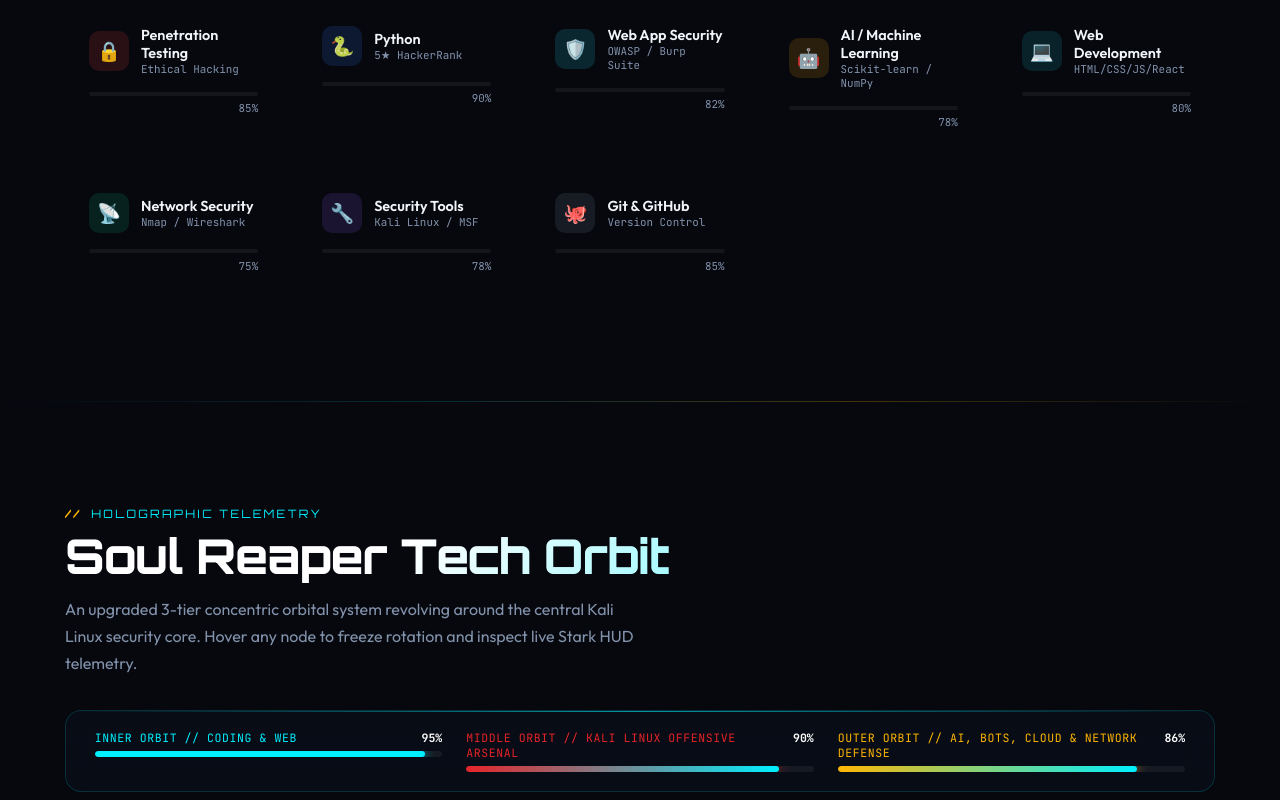
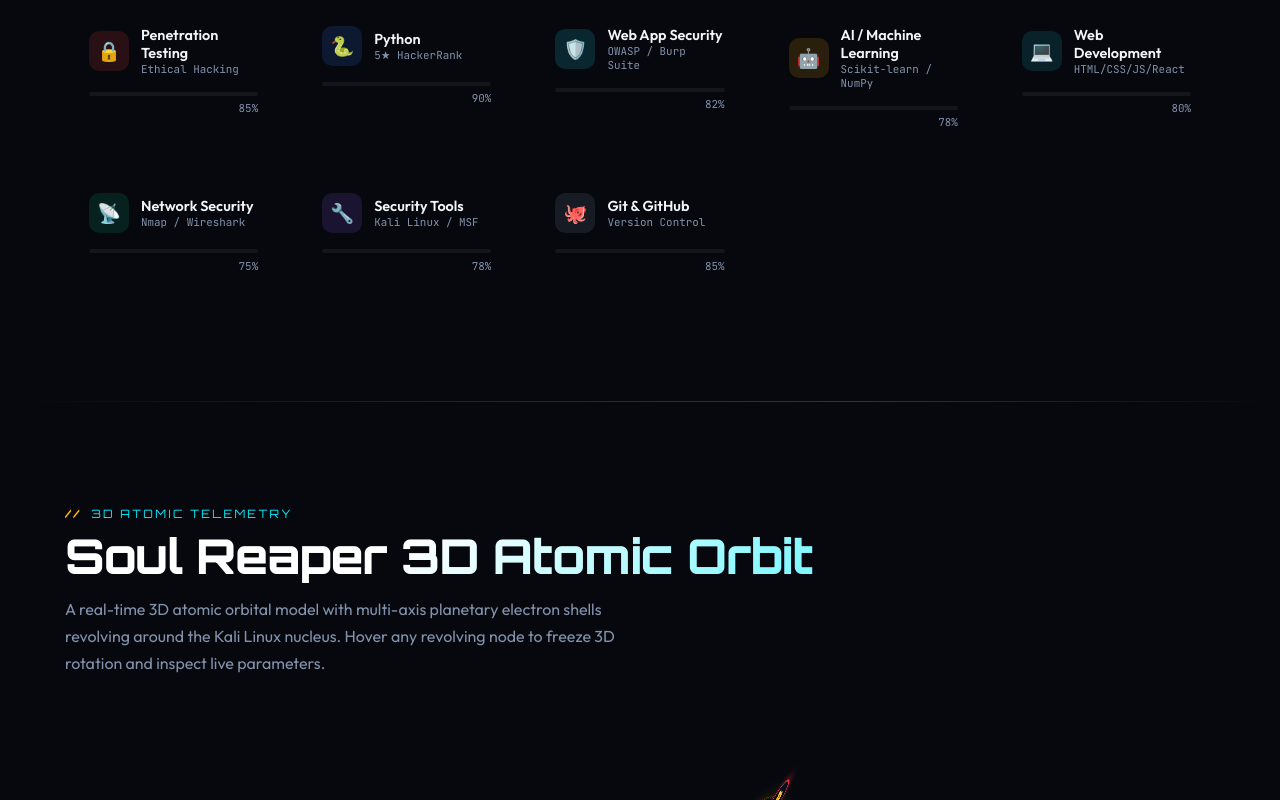
Before and after one commit to Sathvikpolipati/-Sathvik-Portfolio, a React (Vite) app: page / in a window 1280 px wide. Shown: the part 2000-2800 px from the top of the page. Built offline with nearby package versions, Linux system fonts and the light colour scheme.

Commit message:
Implement true 3D Atomic Orbit system with multi-axis tilted orbital planes (like electrons revolving in an atom) around Kali Linux nucleus core with live Stark HUD inspection

```diff
--- a/src/sections/TechOrbit.jsx
+++ b/src/sections/TechOrbit.jsx
@@ -1,124 +1,57 @@
-import { useState } from 'react';
+import { useState, useEffect } from 'react';
 import { RevealDiv } from '../components/RevealDiv';
 
-const ORBITS = [
+const ATOM_RINGS = [
   {
-    tier: 'INNER ORBIT // CODING & WEB',
-    radius: 115,
-    duration: 16,
+    name: 'RING 01 // CODING & WEB NUCLEUS',
+    tilt: 'rotateX(72deg) rotateY(0deg)',
+    duration: 14,
     color: '#00f0ff',
-    progress: 95,
+    radius: 200,
     items: [
-      { name: 'Python', icon: '🐍', spec: 'Primary language for offensive security tools, Scapy scripts & ML pipelines', level: '96%', deg: 0, color: '#00f0ff', category: 'Core Language' },
-      { name: 'React.js', icon: '⚛️', spec: 'Interactive reactive UI, modern component frameworks & dynamic state', level: '88%', deg: 60, color: '#00d8ff', category: 'Frontend Architecture' },
-      { name: 'Bash Shell', icon: '💻', spec: 'Linux terminal automation, shell scripting & server administration', level: '92%', deg: 120, color: '#00ff88', category: 'System Automation' },
-      { name: 'C / C++', icon: '⚙️', spec: 'Low-level memory management, network sockets & exploit development', level: '80%', deg: 180, color: '#0088ff', category: 'Systems Programming' },
-      { name: 'HTML5 / CSS3', icon: '🌐', spec: 'Responsive Stark HUD styling, glassmorphism & fluid cyber layouts', level: '90%', deg: 240, color: '#ffd700', category: 'Styling & HUD' },
-      { name: 'Node.js', icon: '⚡', spec: 'Backend microservices, REST APIs, asynchronous network I/O', level: '85%', deg: 300, color: '#ffb703', category: 'Backend Architecture' },
+      { name: 'Python', icon: '🐍', spec: 'Primary language for offensive tools, Scapy scripts & ML pipelines', level: '96%', color: '#00f0ff', category: 'Core Language' },
+      { name: 'React.js', icon: '⚛️', spec: 'Interactive reactive UI, modern component frameworks & DOM state', level: '88%', color: '#00d8ff', category: 'Frontend Architecture' },
+      { name: 'Bash Shell', icon: '💻', spec: 'Linux terminal automation, shell scripting & server administration', level: '92%', color: '#00ff88', category: 'System Automation' },
+      { name: 'C / C++', icon: '⚙️', spec: 'Low-level memory management, network sockets & exploit development', level: '80%', color: '#0088ff', category: 'Systems Programming' },
+      { name: 'HTML5 / CSS3', icon: '🌐', spec: 'Responsive Stark HUD styling, glassmorphism & fluid cyber layouts', level: '90%', color: '#ffd700', category: 'Styling & HUD' },
+      { name: 'Node.js', icon: '⚡', spec: 'Backend microservices, REST APIs, asynchronous network I/O', level: '85%', color: '#ffb703', category: 'Backend Architecture' },
     ]
   },
   {
-    tier: 'MIDDLE ORBIT // KALI LINUX OFFENSIVE ARSENAL',
-    radius: 200,
-    duration: 24,
+    name: 'RING 02 // KALI OFFENSIVE ARSENAL',
+    tilt: 'rotateX(72deg) rotateY(60deg)',
+    duration: 20,
     color: '#e62429',
-    progress: 90,
+    radius: 230,
     items: [
-      { name: 'Burp Suite Pro', icon: '🛡️', spec: 'OWASP Top 10 web vulnerability analysis, proxy intercept & repeater audits', level: '90%', deg: 0, color: '#ff5500', category: 'Web App Pentesting' },
-      { name: 'THC Hydra', icon: '🐲', spec: 'High-speed network login cracker supporting 50+ protocols & brute-forcing', level: '88%', deg: 45, color: '#e62429', category: 'Network Attack' },
-      { name: 'Wireshark', icon: '📡', spec: 'Deep packet inspection, pcap network dissection & anomaly telemetry', level: '86%', deg: 90, color: '#0088ff', category: 'Protocol Dissection' },
-      { name: 'Nmap / Zenmap', icon: '🔍', spec: 'Network reconnaissance, port discovery & NSE vulnerability scripting', level: '94%', deg: 135, color: '#00ff88', category: 'Reconnaissance' },
-      { name: 'Metasploit', icon: '🎯', spec: 'Modular exploitation framework, msfvenom payloads & post-exploitation', level: '84%', deg: 180, color: '#ff3344', category: 'Exploitation Engine' },
-      { name: 'SQLmap', icon: '💉', spec: 'Automated database takeover, SQL injection detection & data extraction', level: '88%', deg: 225, color: '#ff007f', category: 'Database Exploitation' },
-      { name: 'John the Ripper', icon: '🗝️', spec: 'Password hash cracking, dictionary attacks & custom rule mutation engines', level: '82%', deg: 270, color: '#ffd700', category: 'Cryptanalysis' },
-      { name: 'Aircrack-ng', icon: '📶', spec: '802.11 wireless security auditing, WPA/WPA2 handshake capture & cracking', level: '80%', deg: 315, color: '#00f0ff', category: 'Wireless Security' },
+      { name: 'Burp Suite Pro', icon: '🛡️', spec: 'OWASP Top 10 web vulnerability analysis, proxy intercept & repeater audits', level: '90%', color: '#ff5500', category: 'Web App Pentesting' },
+      { name: 'THC Hydra', icon: '🐲', spec: 'High-speed network login cracker supporting 50+ protocols & brute-forcing', level: '88%', color: '#e62429', category: 'Network Attack' },
+      { name: 'Wireshark', icon: '📡', spec: 'Deep packet inspection, pcap network dissection & anomaly telemetry', level: '86%', color: '#0088ff', category: 'Protocol Dissection' },
+      { name: 'Nmap / Zenmap', icon: '🔍', spec: 'Network reconnaissance, port discovery & NSE vulnerability scripting', level: '94%', color: '#00ff88', category: 'Reconnaissance' },
+      { name: 'Metasploit', icon: '🎯', spec: 'Modular exploitation framework, msfvenom payloads & post-exploitation', level: '84%', color: '#ff3344', category: 'Exploitation Engine' },
+      { name: 'SQLmap', icon: '💉', spec: 'Automated database takeover, SQL injection detection & data extraction', level: '88%', color: '#ff007f', category: 'Database Exploitation' },
+      { name: 'John the Ripper', icon: '🗝️', spec: 'Password hash cracking, dictionary attacks & custom rule mutation engines', level: '82%', color: '#ffd700', category: 'Cryptanalysis' },
+      { name: 'Aircrack-ng', icon: '📶', spec: '802.11 wireless security auditing, WPA/WPA2 handshake capture & cracking', level: '80%', color: '#00f0ff', category: 'Wireless Security' },
     ]
   },
   {
-    tier: 'OUTER ORBIT // AI, BOTS, CLOUD & NETWORK DEFENSE',
-    radius: 290,
-    duration: 36,
+    name: 'RING 03 // AI, BOTS & CLOUD DEFENSE',
+    tilt: 'rotateX(72deg) rotateY(-60deg)',
+    duration: 28,
     color: '#ffb703',
-    progress: 86,
+    radius: 260,
     items: [
-      { name: 'Scikit-Learn ML', icon: '🤖', spec: 'Predictive classification pipelines, decision trees & ML data models', level: '85%', deg: 0, color: '#ffd700', category: 'AI & Machine Learning' },
-      { name: 'Security Automation Bots', icon: '🤖', spec: 'Autonomous monitoring bots, real-time alert dispatchers & recon crawlers', level: '88%', deg: 45, color: '#00ff88', category: 'Autonomous Bots' },
-      { name: 'Scapy Packet Forge', icon: '📦', spec: 'Custom packet manipulation, ARP poisoning, sniffing & network mapping', level: '90%', deg: 90, color: '#00f0ff', category: 'Packet Engineering' },
-      { name: 'Firebase Cloud', icon: '🔥', spec: 'Real-time cloud database, Firestore security rules & event functions', level: '84%', deg: 135, color: '#ff9900', category: 'Cloud Infrastructure' },
-      { name: 'Git & GitHub CI/CD', icon: '🐙', spec: 'Version control, automated security testing & repository management', level: '92%', deg: 180, color: '#ffffff', category: 'DevOps & CI/CD' },
-      { name: 'Docker Containers', icon: '🐳', spec: 'Containerized vulnerable test labs, sandboxed testing & microservices', level: '82%', deg: 225, color: '#0099ff', category: 'Containerization' },
-      { name: 'Netcat Utility', icon: '🐱', spec: 'Raw TCP/UDP socket connections, port scanning & reverse shell handlers', level: '90%', deg: 270, color: '#ff3344', category: 'Socket Utilities' },
-      { name: 'Gobuster / Dirb', icon: '🔎', spec: 'High-speed web directory, DNS subdomain & vhost brute-force reconnaissance', level: '88%', deg: 315, color: '#c084fc', category: 'Web Recon' },
+      { name: 'Scikit-Learn ML', icon: '🤖', spec: 'Predictive classification pipelines, decision trees & ML data models', level: '85%', color: '#ffd700', category: 'AI & Machine Learning' },
+      { name: 'Security Automation Bots', icon: '🤖', spec: 'Autonomous monitoring bots, real-time alert dispatchers & recon crawlers', level: '88%', color: '#00ff88', category: 'Autonomous Bots' },
+      { name: 'Scapy Packet Forge', icon: '📦', spec: 'Custom packet manipulation, ARP poisoning, sniffing & network mapping', level: '90%', color: '#00f0ff', category: 'Packet Engineering' },
+      { name: 'Firebase Cloud', icon: '🔥', spec: 'Real-time cloud database, Firestore security rules & event functions', level: '84%', color: '#ff9900', category: 'Cloud Infrastructure' },
+      { name: 'Git & GitHub CI/CD', icon: '🐙', spec: 'Version control, automated security testing & repository management', level: '92%', color: '#ffffff', category: 'DevOps & CI/CD' },
+      { name: 'Docker Containers', icon: '🐳', spec: 'Containerized vulnerable test labs, sandboxed testing & microservices', level: '82%', color: '#0099ff', category: 'Containerization' },
+      { name: 'Netcat Utility', icon: '🐱', spec: 'Raw TCP/UDP socket connections, port scanning & reverse shell handlers', level: '90%', color: '#ff3344', category: 'Socket Utilities' },
+      { name: 'Gobuster / Dirb', icon: '🔎', spec: 'High-speed web directory, DNS subdomain & vhost brute-force reconnaissance', level: '88%', color: '#c084fc', category: 'Web Recon' },
     ]
   }
 ];
-
-function OrbitRing({ radius, duration, items, reverse, isPaused, onSelect }) {
-  const size = radius * 2 + 52;
-  return (
-    <div style={{
-      position: 'absolute',
-      width: size,
-      height: size,
-      top: '50%',
-      left: '50%',
-      transform: 'translate(-50%, -50%)',
-      border: '1.5px dashed rgba(0, 240, 255, 0.25)',
-      borderRadius: '50%',
-      boxShadow: '0 0 30px rgba(0, 240, 255, 0.06), inset 0 0 20px rgba(0, 240, 255, 0.04)',
-      animation: `${reverse ? 'spin-ccw' : 'spin-cw'} ${duration}s linear infinite`,
-      animationPlayState: isPaused ? 'paused' : 'running',
-    }}>
-      {items.map(item => {
-        const rad = (item.deg * Math.PI) / 180;
-        const x = radius * Math.cos(rad);
-        const y = radius * Math.sin(rad);
-        return (
-          <div
-            key={item.name}
-            title={item.name}
-            onMouseEnter={() => onSelect(item)}
-            style={{
-              position: 'absolute',
-              left: '50%',
-              top: '50%',
-              transform: `translate(calc(-50% + ${x}px), calc(-50% + ${y}px))`,
-              animation: `${reverse ? 'spin-cw' : 'spin-ccw'} ${duration}s linear infinite`,
-              animationPlayState: isPaused ? 'paused' : 'running',
-            }}
-          >
-            <div
-              style={{
-                width: 44,
-                height: 44,
-                borderRadius: '50%',
-                background: '#090d19',
-                border: `1.5px solid ${item.color}`,
-                display: 'flex',
-                alignItems: 'center',
-                justifyContent: 'center',
-                fontSize: '1.22rem',
-                cursor: 'pointer',
-                boxShadow: `0 0 14px ${item.color}55`,
-                transition: 'transform 0.2s, box-shadow 0.2s',
-              }}
-              onMouseEnter={e => {
-                e.currentTarget.style.transform = 'scale(1.35)';
-                e.currentTarget.style.boxShadow = `0 0 25px ${item.color}`;
-              }}
-              onMouseLeave={e => {
-                e.currentTarget.style.transform = 'scale(1)';
-                e.currentTarget.style.boxShadow = `0 0 14px ${item.color}55`;
-              }}
-            >
-              {item.icon}
-            </div>
-          </div>
-        );
-      })}
-    </div>
-  );
-}
 
 export function TechOrbit() {
   const [activeItem, setActiveItem] = useState(null);
@@ -127,44 +60,20 @@ export function TechOrbit() {
   return (
     <section className="section" id="orbit" style={{ overflow: 'hidden' }}>
       <div className="container">
-        <RevealDiv><div className="sec-hud-label">holographic telemetry</div></RevealDiv>
-        <RevealDiv delay={0.1}><h2 className="sec-hud-title">Soul Reaper Tech Orbit</h2></RevealDiv>
+        <RevealDiv><div className="sec-hud-label">3D atomic telemetry</div></RevealDiv>
+        <RevealDiv delay={0.1}><h2 className="sec-hud-title">Soul Reaper 3D Atomic Orbit</h2></RevealDiv>
         <RevealDiv delay={0.2}>
           <p className="sec-hud-desc">
-            An upgraded 3-tier concentric orbital system revolving around the central Kali Linux security core. Hover any node to freeze rotation and inspect live Stark HUD telemetry.
+            A real-time 3D atomic orbital model with multi-axis planetary electron shells revolving around the Kali Linux nucleus. Hover any revolving node to freeze 3D rotation and inspect live parameters.
           </p>
         </RevealDiv>
 
-        {/* ── Interactive Progress Line Meter ── */}
-        <RevealDiv delay={0.3} style={{ marginTop: '2rem' }}>
-          <div className="hud-glass" style={{ padding: '1.2rem 1.8rem', display: 'grid', gridTemplateColumns: 'repeat(auto-fit, minmax(220px, 1fr))', gap: '1.5rem' }}>
-            {ORBITS.map((layer) => (
-              <div key={layer.tier}>
-                <div style={{ display: 'flex', justifyContent: 'space-between', marginBottom: '0.4rem', fontFamily: 'var(--font-mono)', fontSize: '0.72rem' }}>
-                  <span style={{ color: layer.color, letterSpacing: '0.05em' }}>{layer.tier}</span>
-                  <span style={{ color: '#fff', fontWeight: 700 }}>{layer.progress}%</span>
-                </div>
-                <div style={{ background: 'rgba(255, 255, 255, 0.06)', borderRadius: 100, height: 6, overflow: 'hidden', position: 'relative' }}>
-                  <div style={{
-                    height: '100%',
-                    width: `${layer.progress}%`,
-                    background: `linear-gradient(90deg, ${layer.color}, #00f0ff)`,
-                    boxShadow: `0 0 12px ${layer.color}`,
-                    borderRadius: 100,
-                    transition: 'width 1.5s ease',
-                  }}/>
-                </div>
-              </div>
-            ))}
-          </div>
-        </RevealDiv>
-
-        {/* ── 3-Tier Concentric Orbital Container ── */}
+        {/* ── 3D Atomic Stage Container ── */}
         <div style={{
           display: 'flex',
           flexDirection: 'column',
           alignItems: 'center',
-          marginTop: '3.5rem',
+          marginTop: '3rem',
           position: 'relative',
         }}>
           <div
@@ -173,51 +82,121 @@ export function TechOrbit() {
             style={{
               position: 'relative',
               width: 650,
-              height: 650,
+              height: 600,
               maxWidth: '100vw',
               display: 'flex',
               alignItems: 'center',
               justifyContent: 'center',
+              perspective: 1200,
+              perspectiveOrigin: '50% 50%',
             }}
           >
-            {/* ── Central Kali Linux Security Core ── */}
+            {/* ── Central 3D Kali Linux Nucleus Core ── */}
             <div style={{
-              width: 115,
-              height: 115,
+              position: 'absolute',
+              width: 120,
+              height: 120,
               borderRadius: '50%',
-              background: 'radial-gradient(circle, #0d1b2a 0%, #001220 50%, #06080e 100%)',
-              border: '3px solid #00f0ff',
-              boxShadow: '0 0 50px rgba(0, 240, 255, 0.9), inset 0 0 25px rgba(0, 240, 255, 0.65)',
+              background: 'radial-gradient(circle, #00f0ff 0%, #004488 60%, #06080e 100%)',
+              border: '3px solid #ffffff',
+              boxShadow: '0 0 50px rgba(0, 240, 255, 0.95), inset 0 0 25px rgba(255, 255, 255, 0.7)',
               display: 'flex',
               flexDirection: 'column',
               alignItems: 'center',
               justifyContent: 'center',
-              zIndex: 10,
+              zIndex: 50,
               animation: 'arc-pulse 2.5s infinite',
               cursor: 'pointer',
             }}>
-              <span style={{ fontSize: '2.5rem', filter: 'drop-shadow(0 0 12px #00f0ff)' }}>🐉</span>
-              <span style={{ fontFamily: 'var(--font-hud)', fontSize: '0.65rem', color: '#00f0ff', fontWeight: 900, letterSpacing: '0.1em', marginTop: 2 }}>
-                KALI LINUX
+              <span style={{ fontSize: '2.5rem', filter: 'drop-shadow(0 0 10px #ffffff)' }}>🐉</span>
+              <span style={{ fontFamily: 'var(--font-hud)', fontSize: '0.65rem', color: '#ffffff', fontWeight: 900, letterSpacing: '0.1em', marginTop: 1 }}>
+                KALI CORE
               </span>
               <span style={{ fontFamily: 'var(--font-mono)', fontSize: '0.5rem', color: 'var(--gold)', letterSpacing: '0.08em' }}>
-                SECURITY CORE
+                NUCLEUS
               </span>
             </div>
 
-            {/* ── 3 Concentric Orbital Rings ── */}
-            {ORBITS.map((layer, lIdx) => (
-              <OrbitRing
-                key={layer.tier}
-                {...layer}
-                reverse={lIdx % 2 === 1}
-                isPaused={isPaused}
-                onSelect={setActiveItem}
-              />
-            ))}
+            {/* ── 3 Multi-Axis 3D Atomic Tilted Rings ── */}
+            {ATOM_RINGS.map((ring, rIdx) => {
+              const size = ring.radius * 2;
+              return (
+                <div
+                  key={ring.name}
+                  style={{
+                    position: 'absolute',
+                    width: size,
+                    height: size,
+                    transformStyle: 'preserve-3d',
+                    transform: ring.tilt,
+                    pointerEvents: 'none',
+                  }}
+                >
+                  {/* Orbit Track Outline */}
+                  <div
+                    style={{
+                      position: 'absolute',
+                      inset: 0,
+                      borderRadius: '50%',
+                      border: `2px dashed ${ring.color}55`,
+                      boxShadow: `0 0 25px ${ring.color}22, inset 0 0 15px ${ring.color}11`,
+                      animation: `spin-cw ${ring.duration}s linear infinite`,
+                      animationPlayState: isPaused ? 'paused' : 'running',
+                      pointerEvents: 'auto',
+                    }}
+                  >
+                    {/* Revolving Electrons / Tools */}
+                    {ring.items.map((it, iIdx) => {
+                      const angle = (iIdx / ring.items.length) * 2 * Math.PI;
+                      const x = ring.radius + ring.radius * Math.cos(angle) - 22;
+                      const y = ring.radius + ring.radius * Math.sin(angle) - 22;
+
+                      return (
+                        <div
+                          key={it.name}
+                          onMouseEnter={(e) => {
+                            e.stopPropagation();
+                            setActiveItem(it);
+                          }}
+                          style={{
+                            position: 'absolute',
+                            left: x,
+                            top: y,
+                            width: 44,
+                            height: 44,
+                            borderRadius: '50%',
+                            background: '#090d19',
+                            border: `2px solid ${it.color}`,
+                            display: 'flex',
+                            alignItems: 'center',
+                            justifyContent: 'center',
+                            fontSize: '1.25rem',
+                            cursor: 'pointer',
+                            boxShadow: `0 0 16px ${it.color}88`,
+                            animation: `spin-ccw ${ring.duration}s linear infinite`,
+                            animationPlayState: isPaused ? 'paused' : 'running',
+                            transition: 'transform 0.2s, box-shadow 0.2s',
+                          }}
+                          onMouseEnter={e => {
+                            e.currentTarget.style.transform = 'scale(1.4)';
+                            e.currentTarget.style.boxShadow = `0 0 28px ${it.color}`;
+                          }}
+                          onMouseLeave={e => {
+                            e.currentTarget.style.transform = 'scale(1)';
+                            e.currentTarget.style.boxShadow = `0 0 16px ${it.color}88`;
+                          }}
+                        >
+                          {it.icon}
+                        </div>
+                      );
+                    })}
+                  </div>
+                </div>
+              );
+            })}
           </div>
 
-          {/* ── Live Stark HUD Inspection Card (Reveals Detailed Specifications) ── */}
+          {/* ── Live Stark HUD Inspection Card ── */}
           <div style={{
             marginTop: '2.5rem',
             width: '100%',
@@ -261,7 +240,7 @@ export function TechOrbit() {
               </div>
             ) : (
               <div className="hud-glass" style={{ padding: '1.4rem 1.8rem', textAlign: 'center', color: 'var(--muted)', fontFamily: 'var(--font-mono)', fontSize: '0.82rem' }}>
-                [ HOVER OVER ANY NODE TO FREEZE ROTATION & INSPECT LIVE STARK HUD SPECIFICATIONS ]
+                [ HOVER OVER ANY 3D ELECTRON NODE TO FREEZE ROTATION & INSPECT PARAMETERS ]
               </div>
             )}
           </div>
```
